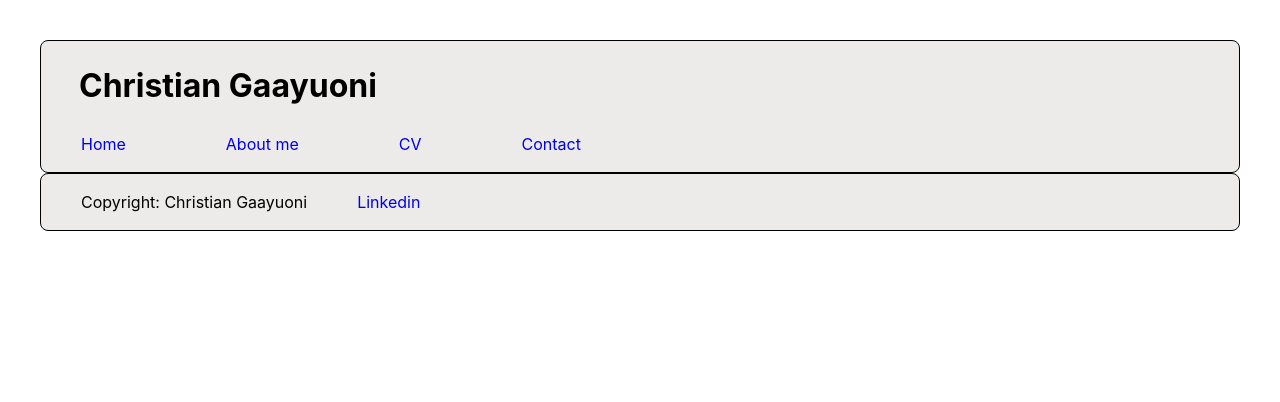
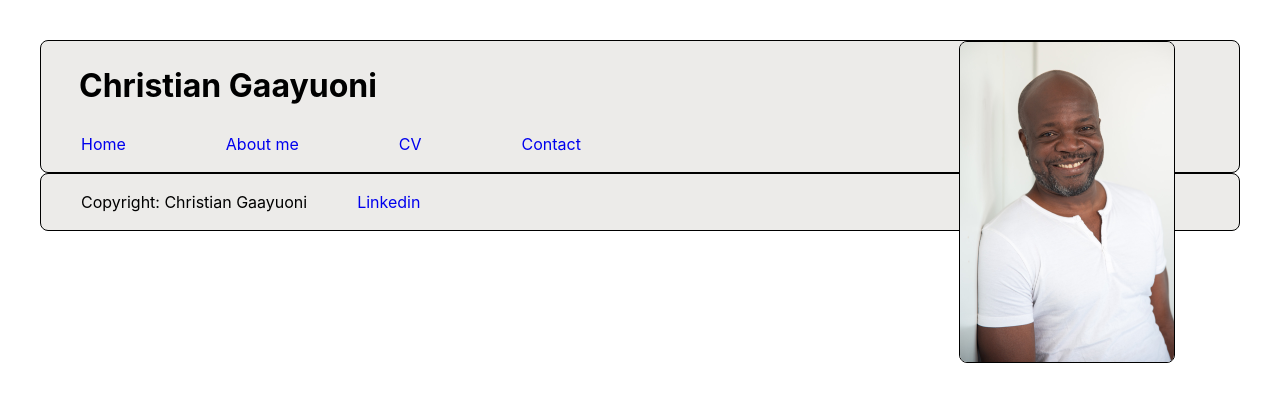
Before and after one commit to GaayuoniC/Gaayuoni-website-react, a React (Vite) app: page / in a window 1280 px wide. Shown: the top 402 px of the page. Built offline with nearby package versions, Linux system fonts and the light colour scheme.

Commit message:
Add image and position in the right place

```diff
--- a/src/components/Header.css
+++ b/src/components/Header.css
@@ -13,4 +13,14 @@ header {
   background-color: var(--headerFooterBackground-color);
   border-radius: var(--border-radius);
   border: var(--border-line);
+  position: relative;
 }
+img {
+  position: absolute;
+  right: 4em;
+  top: 0.0;
+  width: 214px;
+  height: 320px;
+  border-radius: var(--border-radius);
+  border: var(--border-line);
+}
--- a/src/components/Header.jsx
+++ b/src/components/Header.jsx
@@ -19,6 +19,7 @@ export function Header() {
           </li>
         </ol>
       </nav>
+      <img src={"Chris.jpeg"} alt="A picture of a man called Christian" />
     </header>
   );
 }
```
Also changed, not shown: public/Chris.jpeg (added).
